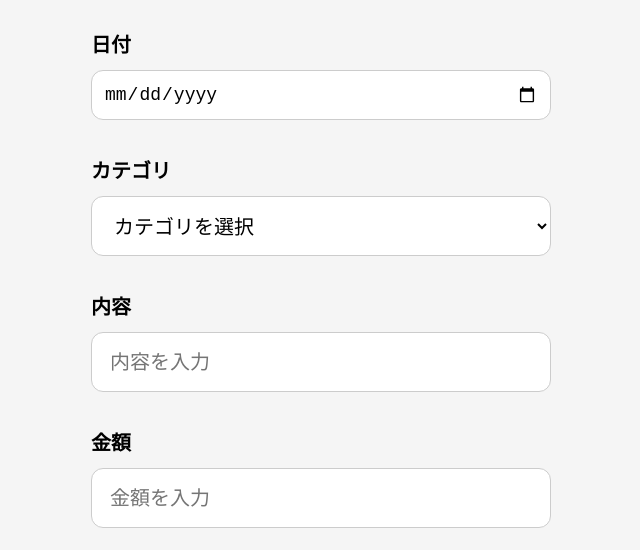
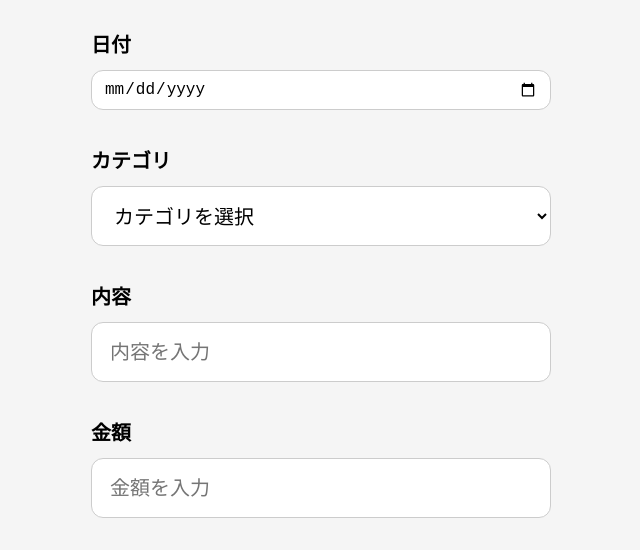
Before and after one commit to Lyri-SHA/HOME, a plain HTML site: page Pages/input.html in a window 1280 px wide. Shown: the part 147-697 px from the top of the page, without its empty margins (319-959 px from the left). Drawn offline with nearby package versions, Linux system fonts and the light colour scheme.

Commit message:
日付項目修正

```diff
--- a/CSS/style_input.css
+++ b/CSS/style_input.css
@@ -146,11 +146,13 @@ textarea {
 
 input[type="date"] {
 
-    height:50px;
+    width:100%;
 
-    font-size:18px;
+    height:40px;
 
-    padding:12px;
+    font-size:16px;
+
+    padding:8px 12px;
 
 }
 
```
